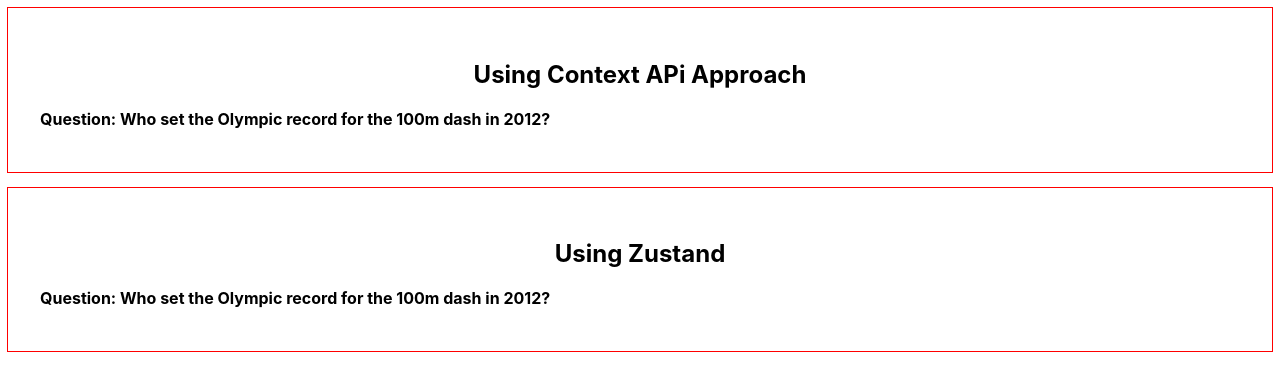
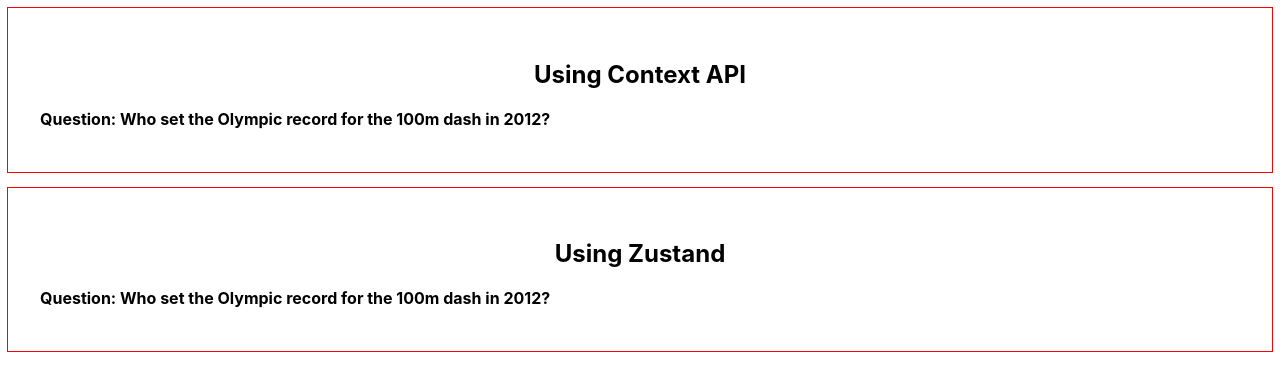
Before and after one commit to sansan-sakura/A1-swedish-quiz, a React (Vite) app: page / in a window 1280 px wide. Shown: the top 390 px of the page. Built offline with nearby package versions, Linux system fonts and the light colour scheme.

Commit message:
Update CurrentQuestionUseContext.jsx

```diff
--- a/src/components/CurrentQuestionUseContext.jsx
+++ b/src/components/CurrentQuestionUseContext.jsx
@@ -10,7 +10,7 @@
 
   return (
     <div className="managed-component">
-      <h2>Using Context APi Approach</h2>
+      <h2>Using Context API</h2>
       <h1>Question: {question.questionText}</h1>
     </div>
   );
```
